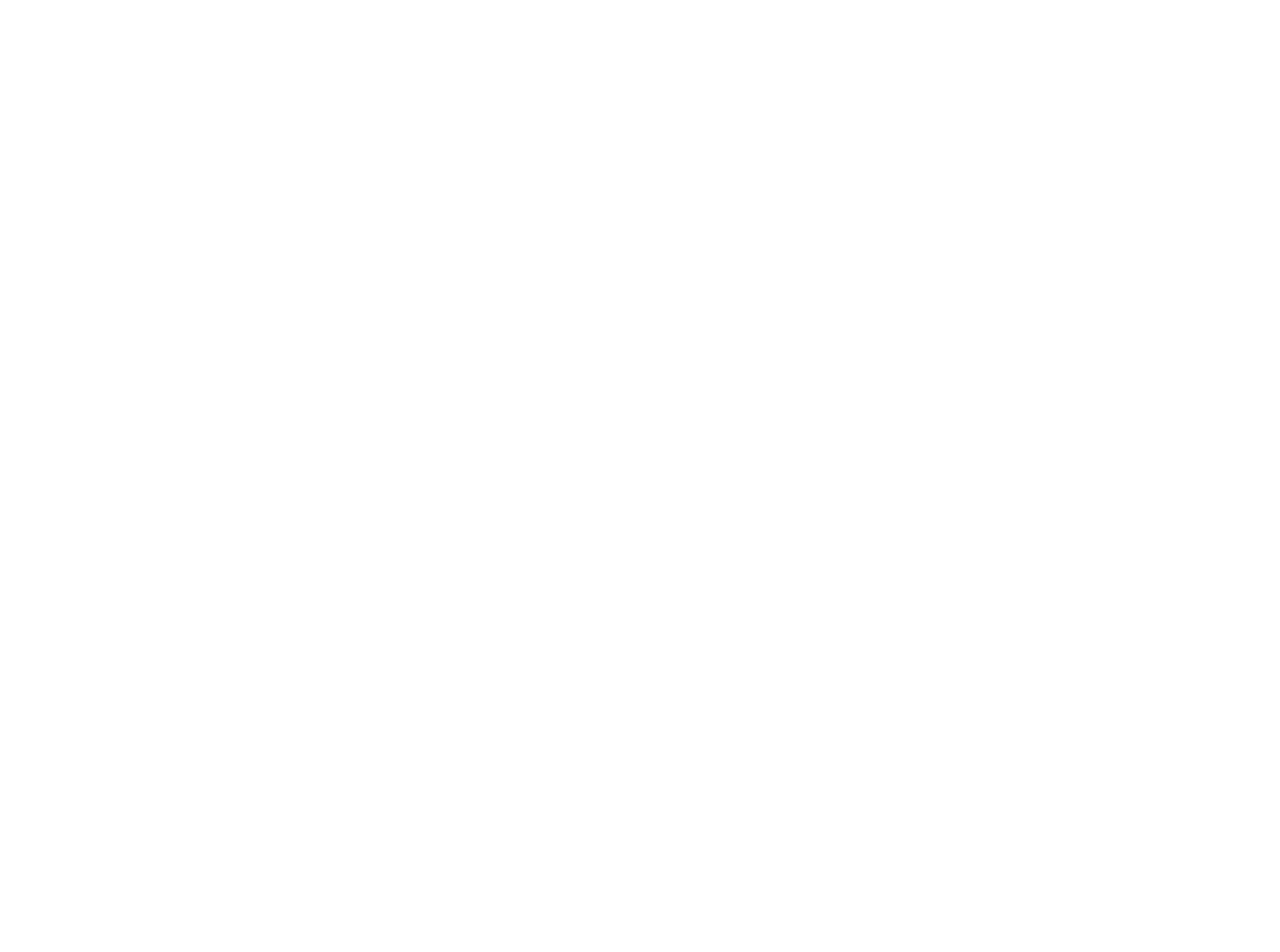
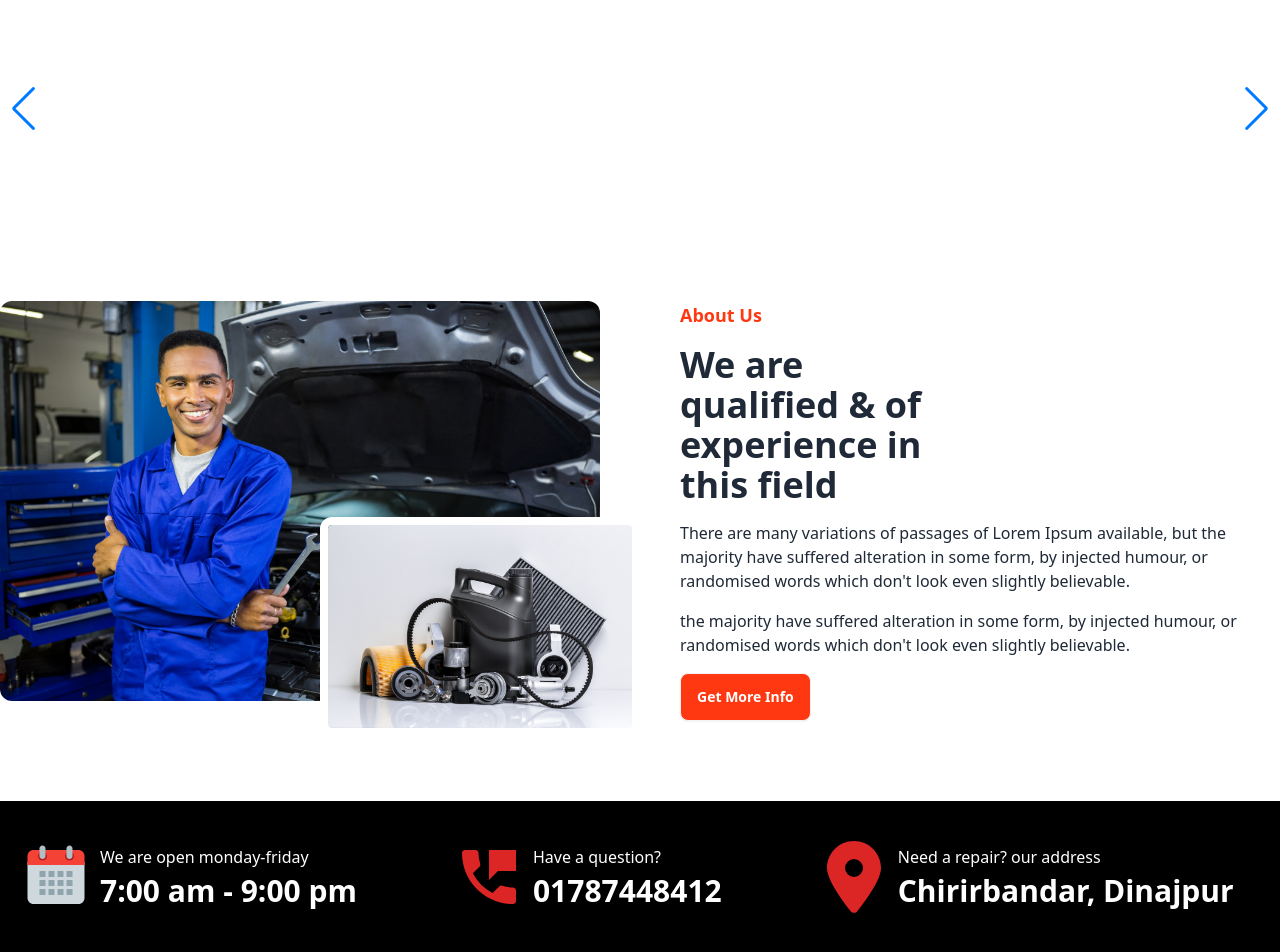
Before and after one commit to developersajadur/car-doctor-client-side, a React (Vite) app: page / in a window 1280 px wide. Shown: the part 184-1136 px from the top of the page. Before the commit the page ends 800 px from the top, so only its background shows below. Built offline with nearby package versions, Linux system fonts and the light colour scheme.

Commit message:
basic slider add, home page  about us add, home page service add

```diff
--- a/package.json
+++ b/package.json
@@ -14,8 +14,10 @@
     "match-sorter": "^6.3.4",
     "react": "^18.2.0",
     "react-dom": "^18.2.0",
+    "react-icons": "^5.2.0",
     "react-router-dom": "^6.23.0",
-    "sort-by": "^1.2.0"
+    "sort-by": "^1.2.0",
+    "swiper": "^11.1.1"
   },
   "devDependencies": {
     "@types/react": "^18.2.66",
--- a/src/Components/Home.jsx
+++ b/src/Components/Home.jsx
@@ -1,9 +1,14 @@
+import AboutHomePage from "./Home/AboutHomePage";
+import Address from "./Home/Address";
+import Slider from "./Home/Slider";
 
 
 const Home = () => {
     return (
         <div >
-
+            <Slider></Slider>
+            <AboutHomePage></AboutHomePage>
+            <Address></Address>
         </div>
     );
 };
--- /dev/null
+++ b/src/Components/Home/AboutHomePage.jsx
@@ -0,0 +1,23 @@
+import { Link } from "react-router-dom";
+
+const AboutHomePage = () => {
+    return (
+        <div>
+            <div className="flex flex-col-reverse lg:flex-row gap-5 lg:gap-20">
+                <div className=" w-full lg:w-1/2">
+            <img className="rounded-xl" src="/public/images/about_us/person.jpg" alt="person" />
+            <img className=" lg:absolute lg:-translate-y-56 lg:translate-x-80 hidden lg:block w-full lg:w-80 mt-10 border-[8px] rounded-xl border-white" src="/public/images/about_us/parts.jpg" alt="" />
+                </div>
+                <div className="w-full lg:w-1/2 flex flex-col gap-2 lg:gap-4">
+                    <h6 className="text-[#FF3811] text-lg font-bold">About Us</h6>
+                    <h1 className="text-2xl lg:text-4xl font-bold w-72">We are qualified & of experience in this field</h1>
+                    <p className="">There are many variations of passages of Lorem Ipsum available, but the majority have suffered alteration in some form, by injected humour, or randomised words which don't look even slightly believable. </p>
+                    <p className="">the majority have suffered alteration in some form, by injected humour, or randomised words which don't look even slightly believable. </p>
+                    <Link className="btn bg-[#FF3811] text-white w-fit" to="/about">Get More Info</Link>
+                </div>
+            </div>
+        </div>
+    );
+};
+
+export default AboutHomePage;
--- /dev/null
+++ b/src/Components/Home/Address.jsx
@@ -0,0 +1,42 @@
+import { FaLocationDot } from "react-icons/fa6";
+import { FcCalendar } from "react-icons/fc";
+import { MdPermPhoneMsg } from "react-icons/md";
+
+const Address = () => {
+    return (
+        <div className="bg-black py-10 px-5 flex flex-col lg:flex-row gap-10 lg:gap-24 mt-20">
+       {/* ---------------- service -1 ---------------------- */}
+       <div className=" flex gap-2">
+            <FcCalendar className="text-7xl" />
+            <div className="flex gap-2 items-center">
+              <div className="flex flex-col gap-1 text-white">
+              <p className="">We are open monday-friday</p>
+               <h2 className="text-3xl font-bold">7:00 am - 9:00 pm</h2>
+              </div>
+            </div>
+        </div>
+       {/* ---------------- service -1 ---------------------- */}
+       <div className=" flex gap-2">
+            <MdPermPhoneMsg className="text-7xl text-red-600" />
+            <div className="flex gap-2 items-center">
+              <div className="flex flex-col gap-1 text-white">
+              <p className="">Have a question?</p>
+               <h2 className="text-3xl font-bold">01787448412</h2>
+              </div>
+            </div>
+        </div>
+       {/* ---------------- service -1 ---------------------- */}
+        <div className=" flex gap-2">
+            <FaLocationDot className="text-7xl text-red-600" />
+            <div className="flex gap-2 items-center">
+              <div className="flex flex-col gap-1 text-white">
+              <p className="">Need a repair? our address</p>
+               <h2 className="text-3xl font-bold">Chirirbandar, Dinajpur</h2>
+              </div>
+            </div>
+        </div>
+        </div>
+    );
+};
+
+export default Address;
--- /dev/null
+++ b/src/Components/Home/Slider.jsx
@@ -0,0 +1,39 @@
+import { Swiper, SwiperSlide } from 'swiper/react';
+import 'swiper/css';
+import 'swiper/css/navigation';
+import 'swiper/css/pagination';
+import { Autoplay, Navigation, Pagination, Mousewheel, Keyboard } from 'swiper/modules';
+
+import '../../style.css';
+const Slider = () => {
+    return (
+        <div className='h-96'>
+        <Swiper
+                cssMode={true}
+                navigation={true}
+                slidesPerView={1}
+                spaceBetween={30}
+                centeredSlides={true}
+                pagination={false}
+                loop={true}
+                mousewheel={true}
+                autoplay={{ delay: 5500, disableOnInteraction: false }}
+                keyboard={true}
+                modules={[Autoplay, Navigation, Pagination, Mousewheel, Keyboard]}
+                className="mySwiper h-60 lg:h-96 sm:mt-5"
+        >
+          <SwiperSlide>Slide 1</SwiperSlide>
+          <SwiperSlide>Slide 2</SwiperSlide>
+          <SwiperSlide>Slide 3</SwiperSlide>
+          <SwiperSlide>Slide 4</SwiperSlide>
+          <SwiperSlide>Slide 5</SwiperSlide>
+          <SwiperSlide>Slide 6</SwiperSlide>
+          <SwiperSlide>Slide 7</SwiperSlide>
+          <SwiperSlide>Slide 8</SwiperSlide>
+          <SwiperSlide>Slide 9</SwiperSlide>
+        </Swiper>
+      </div>
+    );
+};
+
+export default Slider;
--- a/src/style.css
+++ b/src/style.css
@@ -19,3 +19,7 @@
      background-color: transparent;
      color: #FF3811;
    }
+   /* .swiper {
+    width: 600px;
+    height: 300px;
+  } */
```
Also changed, not shown: 1 other file (tests, documents, lock files or other folders).
